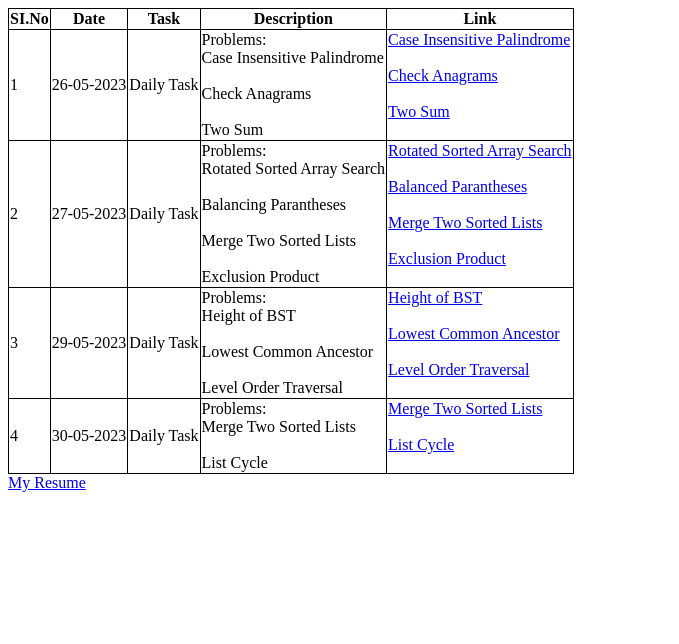
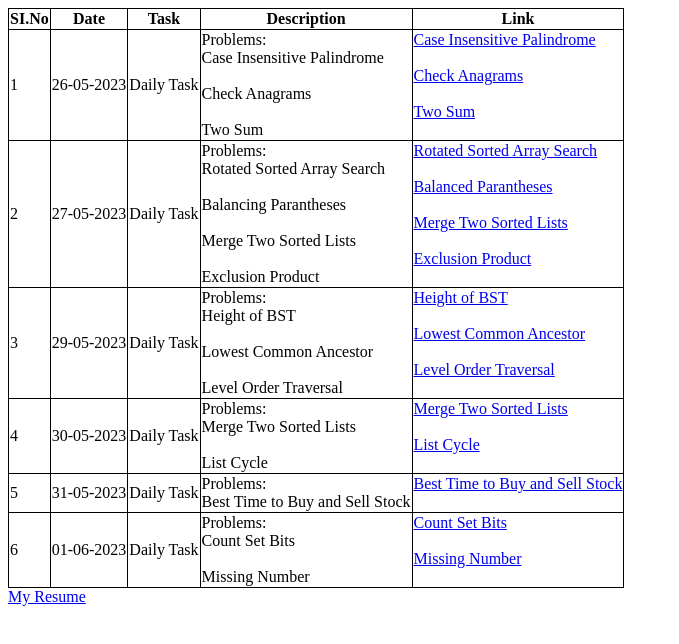
Before and after one commit to sjayamohnish1004/github.io, a plain HTML site: page index.html in a window 1280 px wide. Shown: the whole page, without its empty margins (0-679 px from the left). Drawn offline with Linux system fonts and the light colour scheme.

Commit message:
Update on Daily Tasks 1

```diff
--- a/index.html
+++ b/index.html
@@ -79,6 +79,30 @@
                     <a href="https://mentorpick.com/code?cid=1ff23360-aee2-4cac-b120-9e1f9df192b6&cslug=klu-y20-elite-cohort-1&pid=521f7ae8-b1a8-4305-aab3-94acb260d4d9&pslug=listCycle&courseId=707da31b-c631-42e7-b3fc-61b8e33cc62a&sectionId=undefined">List Cycle</a><br><br>
                 </td>
             </tr>
+            <tr>
+                <td>5</td>
+                <td>31-05-2023</td>
+                <td>Daily Task</td>
+                <td>Problems:
+                    <br>Best Time to Buy and Sell Stock<br>
+                </td>
+                <td>
+                    <a href="https://mentorpick.com/code?cid=1ff23360-aee2-4cac-b120-9e1f9df192b6&cslug=klu-y20-elite-cohort-1&pid=5077d6e5-959e-40bd-ad24-b3819be87470&pslug=bz-best-time-to-buy-and-sell-stock&courseId=707da31b-c631-42e7-b3fc-61b8e33cc62a&sectionId=null">Best Time to Buy and Sell Stock</a><br><br>
+                </td>
+            </tr>
+            <tr>
+                <td>6</td>
+                <td>01-06-2023</td>
+                <td>Daily Task</td>
+                <td>Problems:
+                    <br>Count Set Bits<br>
+                    <br>Missing Number<br>
+                </td>
+                <td>
+                    <a href="https://mentorpick.com/code?cid=1ff23360-aee2-4cac-b120-9e1f9df192b6&cslug=klu-y20-elite-cohort-1&pid=0b55720a-8e66-45b9-8c1e-fdbb21ce8399&pslug=bzCountSetBits&courseId=707da31b-c631-42e7-b3fc-61b8e33cc62a&sectionId=null">Count Set Bits</a><br><br>
+                    <a href="https://mentorpick.com/code?cid=1ff23360-aee2-4cac-b120-9e1f9df192b6&cslug=klu-y20-elite-cohort-1&pid=920fcc1b-d4c8-4c66-ba45-c6cc324f61a2&pslug=missingNumber&courseId=707da31b-c631-42e7-b3fc-61b8e33cc62a&sectionId=null">Missing Number</a><br><br>
+                </td>
+            </tr>
         </tbody>
     </table>
 
```
